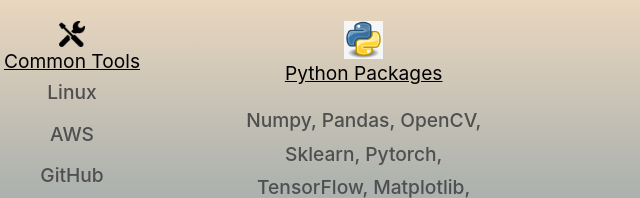
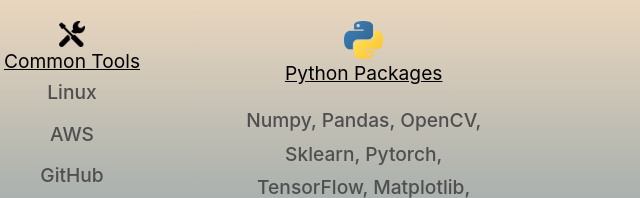
Before and after one commit to Celis1/Celis1.github.io, a plain HTML site: page index.html in a window 1280 px wide. Shown: the part 557-755 px from the top of the page, 568-1208 px from the left. Drawn offline with nearby package versions, Linux system fonts and the light colour scheme; a web font is replaced by a local one.

Commit message:
removed old files

```diff
--- a/index.html
+++ b/index.html
@@ -116,7 +116,7 @@
 
         <div class="col-md shadow p-3 mb-5 shrink-right">
           <figure class="box-figure">
-            <img src="Images/python_logo.jpeg" alt="python_logo" class="box-image" style="width:15%">
+            <img src="Images/python_logo.png" alt="python_logo" class="box-image" style="width:15%">
             <figcaption class="box-caption">Python Packages</figcaption>
           </figure>
           <h6>
```
Also changed, not shown: Images/pending.png (deleted), Images/pi_logo.webp (deleted), Images/python.png (deleted), Images/python_logo.png (added), 1 other file.
